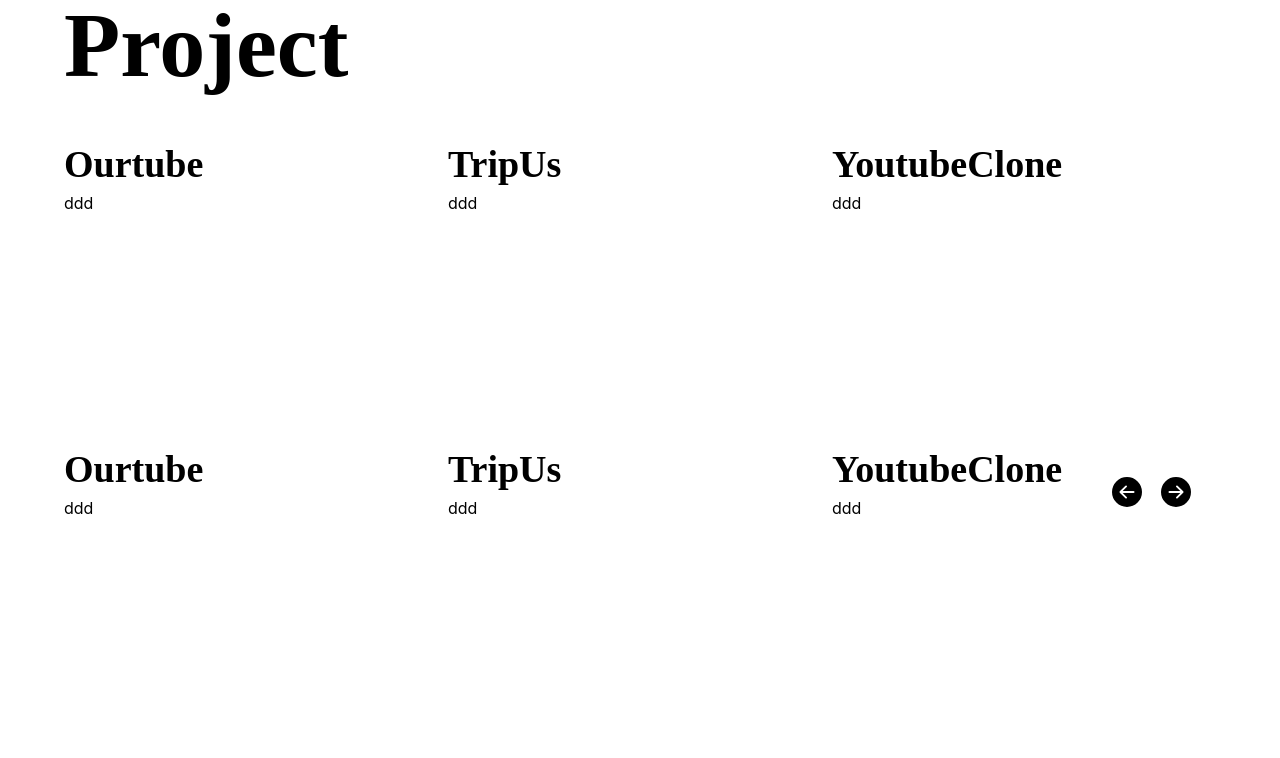
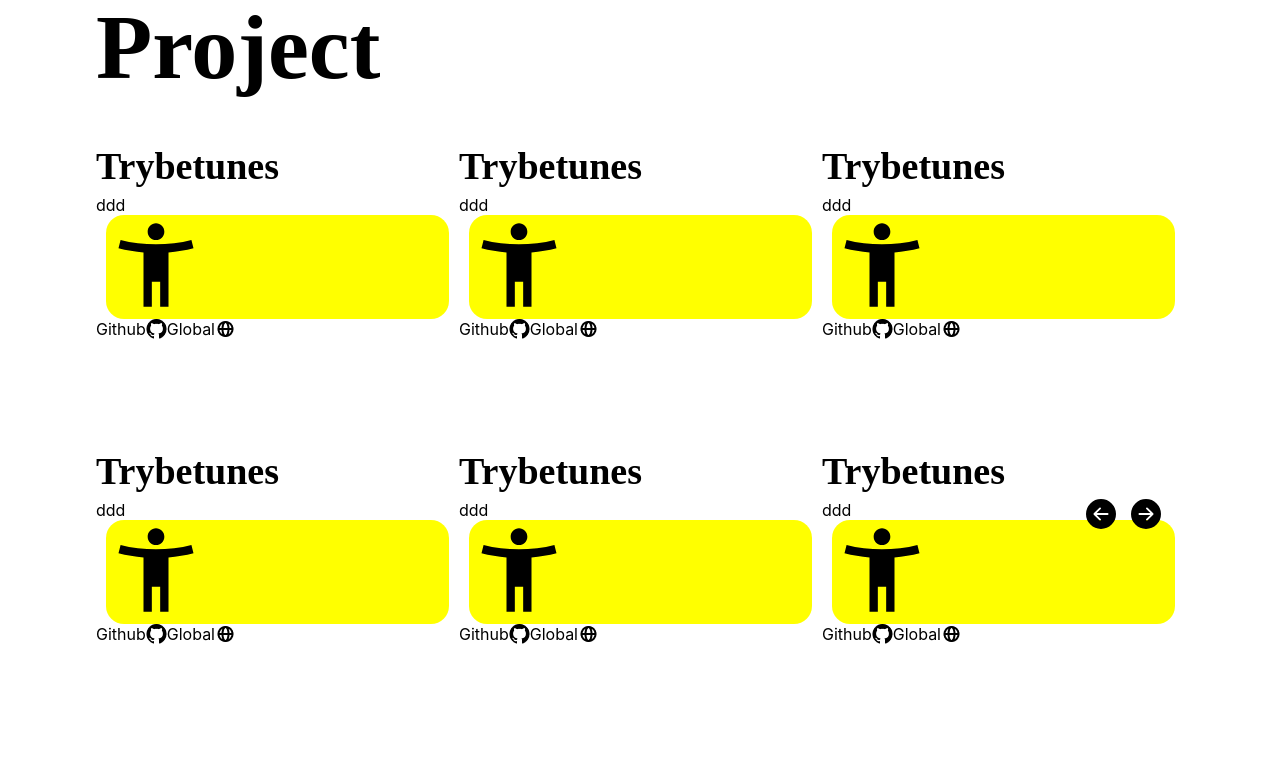
Before and after one commit to heemin96/Portfolio, a React (Create React App) app: page / in a window 1280 px wide. Shown: the part 980-1738 px from the top of the page. Built offline with nearby package versions, Linux system fonts and the light colour scheme.

Commit message:
슬라이드 추가 후 반응형 안되서 해결 중

```diff
--- a/src/App.js
+++ b/src/App.js
@@ -44,11 +44,14 @@ function App() {
 //G는 Grid
 const G = {
   PageContainer: styled.div`
+    margin: 0 6rem;
 
-  margin:0 90px;
+    @media (max-width: 1024px) {
+      margin: 0;
     }
+
     @media (max-width: 768px) {
-      margin: 0 30px;
+      margin: 0;
       touch-action: pan-y;
     }
   `,
@@ -68,22 +71,16 @@ const G = {
       " project "
       " aboutMe "
       " idea ";
-
-    @media (max-width: 1024px) {
-    }
   `,
 
   /////////////////////////////////////
 
   GridItemNav: styled.div`
     grid-area: header;
-    border-radius: 5px;
-    padding: 30px 0 0 0px;
+    border-radius: 3rem;
+    padding: 2rem 0 0 0px;
     display: grid;
     background-color: white;
-    @media (max-width: 1024px) {
-      // width: 90vw;
-    }
   `,
 
   GridItemIntroduce: styled.div`
--- a/src/feature/SlickSlider.js
+++ b/src/feature/SlickSlider.js
@@ -20,13 +20,13 @@ const SlickSlider = (props) => {
     vertical: false,
     dots: false,
     infinite: true,
-    slidesToShow: 1,
+    slidesToShow: 3,
     slidesToScroll: 1,
     autoplay: true,
     speed: 700,
     autoplaySpeed: 1500,
     rows: 1,
-    slidesPerRow: 3,
+    // slidesPerRow: 3,
 
     nextArrow: (
       <NextTo>
@@ -43,14 +43,6 @@ const SlickSlider = (props) => {
       // 반응형 웹 구현 옵션
 
       {
-        breakpoint: 1224,
-        settings: {
-          slidesToShow: 1,
-          rows: 1,
-          slidesPerRow: 2,
-        },
-      },
-      {
         breakpoint: 1024,
         settings: {
           slidesToShow: 1,
@@ -63,10 +55,12 @@ const SlickSlider = (props) => {
         settings: {
           rows: 2,
           slidesPerRow: 1,
+          slidesToShow: 1,
         },
       },
     ],
   };
+
   return (
     <StyledSlider>
       <Slider {...settings}>
@@ -78,7 +72,10 @@ const SlickSlider = (props) => {
             {/* <Ecommerce name="ecommerce" /> */}
           </S.SliderImage>
           <S.SliderHub>
+            <span>Github</span>
             <Github name="github" />
+
+            <span>Global</span>
             <Global name="global" />
           </S.SliderHub>
           <S.SliderBlock>-</S.SliderBlock>
@@ -87,11 +84,15 @@ const SlickSlider = (props) => {
         <S.SliderContatiner>
           <S.SliderLeadingTitle>Trybe Course</S.SliderLeadingTitle>
           <S.SliderSkillStack>ddd</S.SliderSkillStack>
-          <S.SliderImage>
+          <S.SliderImage style={{ backgroundColor: "red" }}>
+            <MdAccessibilityNew style={{ fontSize: "100px" }} />
             {/* <TrybeCourse name="trybecourse" /> */}
           </S.SliderImage>
           <S.SliderHub>
+            <span>Github</span>
             <Github name="github" />
+
+            <span>Global</span>
             <Global name="global" />
           </S.SliderHub>
           <S.SliderBlock>-</S.SliderBlock>
@@ -100,43 +101,67 @@ const SlickSlider = (props) => {
         <S.SliderContatiner>
           <S.SliderLeadingTitle>Trybetunes</S.SliderLeadingTitle>
           <S.SliderSkillStack>ddd</S.SliderSkillStack>
-          <S.SliderImage>
+          <S.SliderImage style={{ backgroundColor: "yellow" }}>
+            <MdAccessibilityNew style={{ fontSize: "100px" }} />
             {/* <TrybeTunes name="trybetunes" /> */}
           </S.SliderImage>
           <S.SliderHub>
+            <span>Github</span>
             <Github name="github" />
+
+            <span>Global</span>
             <Global name="global" />
           </S.SliderHub>
           <S.SliderBlock>-</S.SliderBlock>
         </S.SliderContatiner>
 
         <S.SliderContatiner>
-          <S.SliderLeadingTitle>Ourtube</S.SliderLeadingTitle>
+          <S.SliderLeadingTitle>Trybetunes</S.SliderLeadingTitle>
           <S.SliderSkillStack>ddd</S.SliderSkillStack>
-          <S.SliderImage>
-            {/* <TrybeCourse name="trybecourse" /> */}
+          <S.SliderImage style={{ backgroundColor: "yellow" }}>
+            <MdAccessibilityNew style={{ fontSize: "100px" }} />
+            {/* <TrybeTunes name="trybetunes" /> */}
           </S.SliderImage>
-          <S.SliderHub></S.SliderHub>
+          <S.SliderHub>
+            <span>Github</span>
+            <Github name="github" />
+
+            <span>Global</span>
+            <Global name="global" />
+          </S.SliderHub>
+          <S.SliderBlock>-</S.SliderBlock>
+        </S.SliderContatiner>
+        <S.SliderContatiner>
+          <S.SliderLeadingTitle>Trybetunes</S.SliderLeadingTitle>
+          <S.SliderSkillStack>ddd</S.SliderSkillStack>
+          <S.SliderImage style={{ backgroundColor: "yellow" }}>
+            <MdAccessibilityNew style={{ fontSize: "100px" }} />
+            {/* <TrybeTunes name="trybetunes" /> */}
+          </S.SliderImage>
+          <S.SliderHub>
+            <span>Github</span>
+            <Github name="github" />
+
+            <span>Global</span>
+            <Global name="global" />
+          </S.SliderHub>
           <S.SliderBlock>-</S.SliderBlock>
         </S.SliderContatiner>
 
         <S.SliderContatiner>
-          <S.SliderLeadingTitle>TripUs</S.SliderLeadingTitle>
+          <S.SliderLeadingTitle>Trybetunes</S.SliderLeadingTitle>
           <S.SliderSkillStack>ddd</S.SliderSkillStack>
-          <S.SliderImage>
-            {/* <TrybeCourse name="trybecourse" /> */}
+          <S.SliderImage style={{ backgroundColor: "yellow" }}>
+            <MdAccessibilityNew style={{ fontSize: "100px" }} />
+            {/* <TrybeTunes name="trybetunes" /> */}
           </S.SliderImage>
-          <S.SliderHub></S.SliderHub>
-          <S.SliderBlock>-</S.SliderBlock>
-        </S.SliderContatiner>
+          <S.SliderHub>
+            <span>Github</span>
+            <Github name="github" />
 
-        <S.SliderContatiner>
-          <S.SliderLeadingTitle>YoutubeClone</S.SliderLeadingTitle>
-          <S.SliderSkillStack>ddd</S.SliderSkillStack>
-          <S.SliderImage>
-            {/* <TrybeCourse name="trybecourse" /> */}
-          </S.SliderImage>
-          <S.SliderHub></S.SliderHub>
+            <span>Global</span>
+            <Global name="global" />
+          </S.SliderHub>
           <S.SliderBlock>-</S.SliderBlock>
         </S.SliderContatiner>
       </Slider>
@@ -146,14 +171,7 @@ const SlickSlider = (props) => {
 
 const StyledSlider = styled(Slider)`
   height: 100%;
-  width: 90vw;
-
-  // margin: 5%;
-  .slick-prev::before,
-  .slick-next::before {
-    opacity: 0;
-    display: none;
-  }
+  width: 100%;
 `;
 
 const Pre = styled.div`
@@ -179,7 +197,7 @@ const NextTo = styled.div`
 `;
 const S = {
   SliderContatiner: styled.div`
-    width: 90%;
+    width: 100%;
     height: 100%;
     display: flex;
     flex-direction: column;
@@ -201,11 +219,12 @@ const S = {
     // display: flex;
     // padding: 30px 0 20px 0;
     border-radius: 18px;
-    // margin: 0 10px;
+    margin: 0 10px;
   `,
 
   SliderHub: styled.div`
     display: flex;
+    flex-direction: row;
   `,
 
   SliderBlock: styled.div`
--- a/src/pages/AboutMePage.jsx
+++ b/src/pages/AboutMePage.jsx
@@ -173,7 +173,7 @@ const G = {
     gap: 25px;
     margin-top: 35px;
     object-fit: cover;
-    // justify-content: center;
+    justify-content: center;
 
     @media (max-width: 768px) {
       display: none;
--- a/src/pages/IdeaPage.jsx
+++ b/src/pages/IdeaPage.jsx
@@ -77,8 +77,8 @@ const G = {
   FlexColumnContainer: styled.div`
     display: flex;
     flex-direction: column;
-    padding: 0px 0px 0px 64px;
-    margin-top: 30px;
+    padding: 0px 0px 0px 4rem;
+    margin-top: 2rem;
 
     @media (max-width: 1024px) {
       padding: 0;
--- a/src/pages/ProjectPage.jsx
+++ b/src/pages/ProjectPage.jsx
@@ -9,7 +9,7 @@ function ProjectPage() {
         Recent <br /> Project
       </G.ProjectLeading>
       <G.SliderContainer>
-        <SlickSlider />
+        <SlickSlider />{" "}
       </G.SliderContainer>
     </G.ProjectGridContainer>
   );
@@ -17,14 +17,8 @@ function ProjectPage() {
 
 const G = {
   ProjectGridContainer: styled.div`
-    // width: 100%;
-    // height: 100vh;
-    // margin: 0 auto;
-
-    // display: grid;
-    // grid-gap: 2.5em;
-    // grid-template-column: 1fr 1fr 1fr;
-    // grid-template-rows: 1fr 1fr 1fr 1fr 1fr;
+    height: auto;
+    width: 100%; ;
   `,
 
   ProjectLeading: styled.div`
@@ -46,9 +40,7 @@ const G = {
   `,
 
   SliderContainer: styled.div`
-    display: flex;
-    text-align: center;
-    justify-content: center;
+    width: 100%;
   `,
 };
 
--- a/src/styles/global.css
+++ b/src/styles/global.css
@@ -1,11 +1,4 @@
 * {
   margin: 0;
-  max-width: 100%;
   padding: 0;
-  border: 0;
-  position: relative;
 }
-
-* ::-webkit-scrollbar {
-  display: none; /* 크롬, 사파리, 오페라, 엣지 */
-}
```
